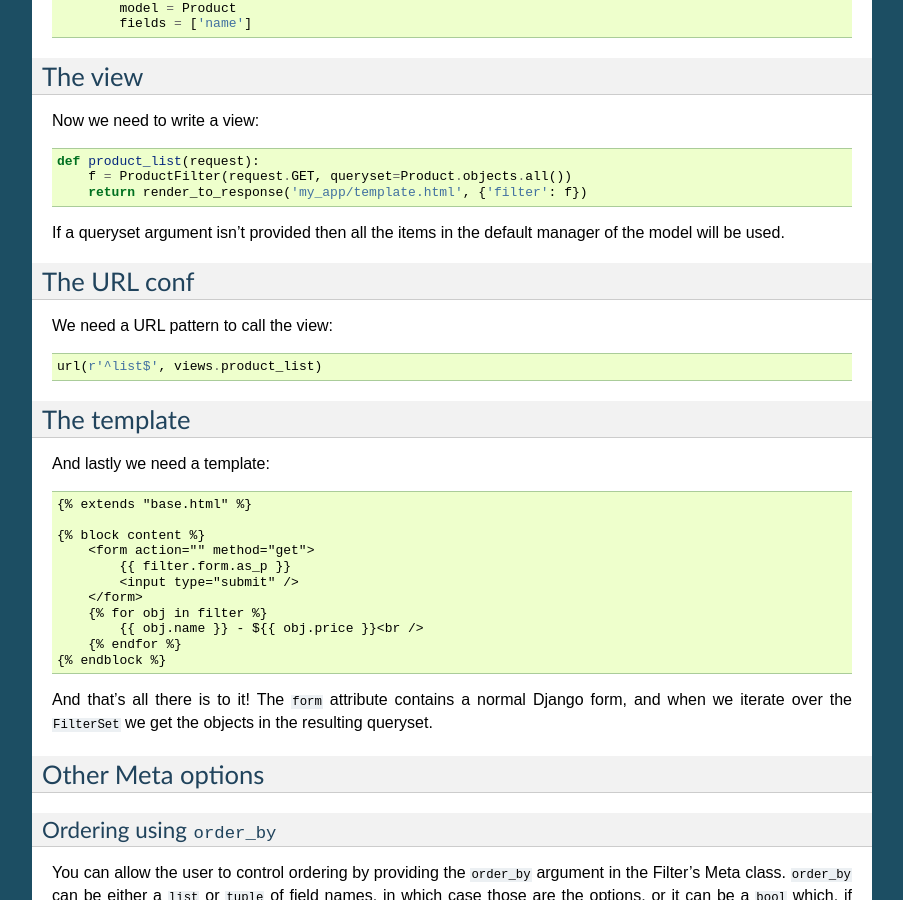
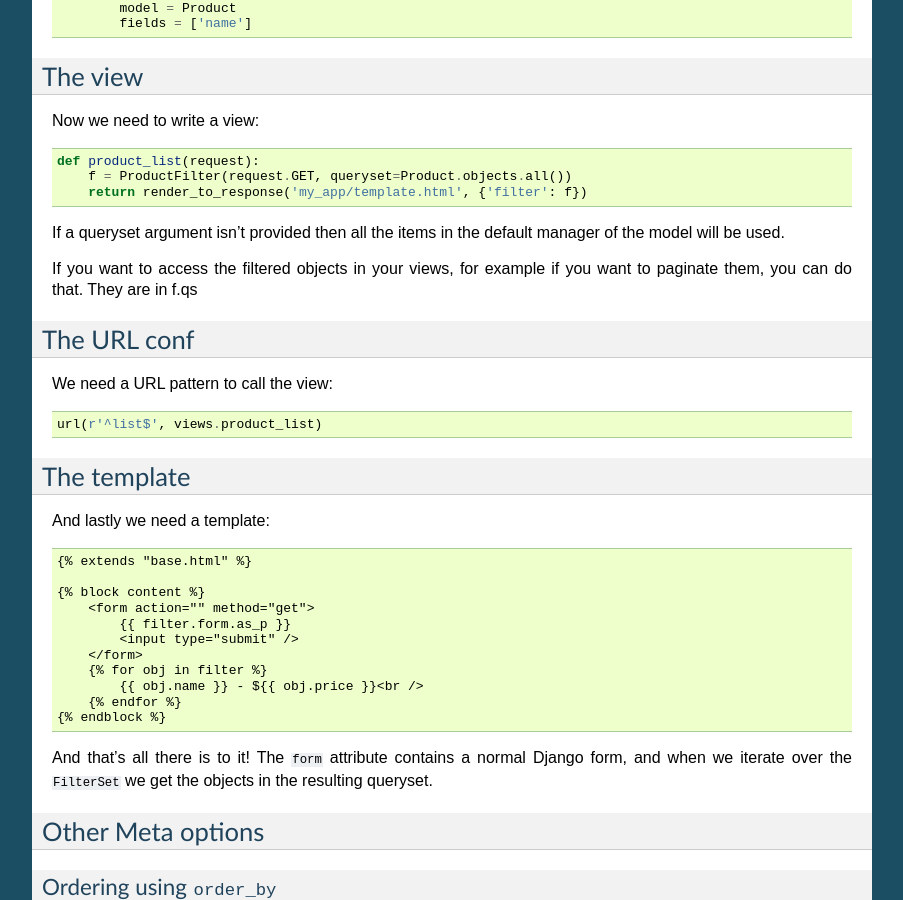
Before and after one commit to carltongibson/django-filter, a Sphinx documentation site: the page built from docs/usage.txt, in a window 1280 px wide and 900 px high, scrolled down 1610 px. Shown: the whole window, without its empty margins (198-1101 px from the left). Built offline with Sphinx 7.4.7, drawn with Linux system fonts in a browser that asks for light colours; pages that are not in the unit, such as notebooks, are missing from menus.

Commit message:
Add note that filtered queryset is accessible as f.qs

```diff
--- a/docs/usage.txt
+++ b/docs/usage.txt
@@ -108,6 +108,9 @@ Now we need to write a view::
 
 If a queryset argument isn't provided then all the items in the default manager
 of the model will be used.
+
+If you want to access the filtered objects in your views, for example if you
+want to paginate them, you can do that. They are in f.qs
 
 The URL conf
 ------------
```
